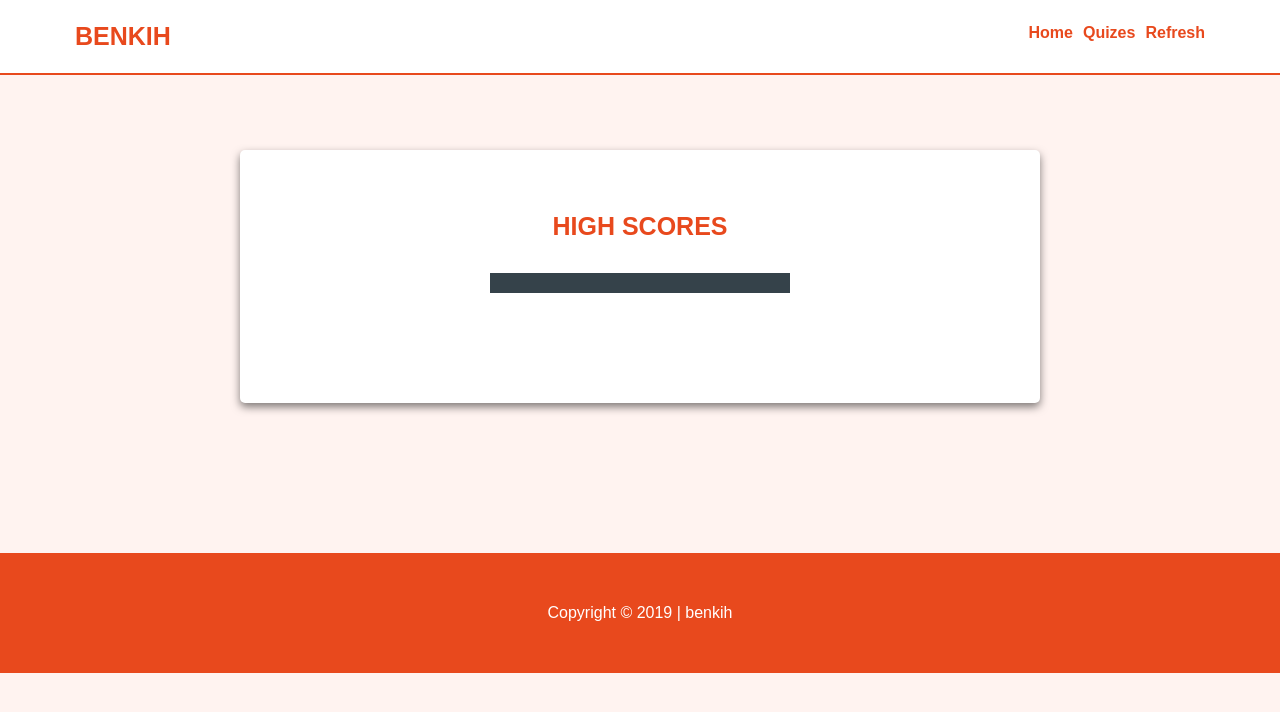
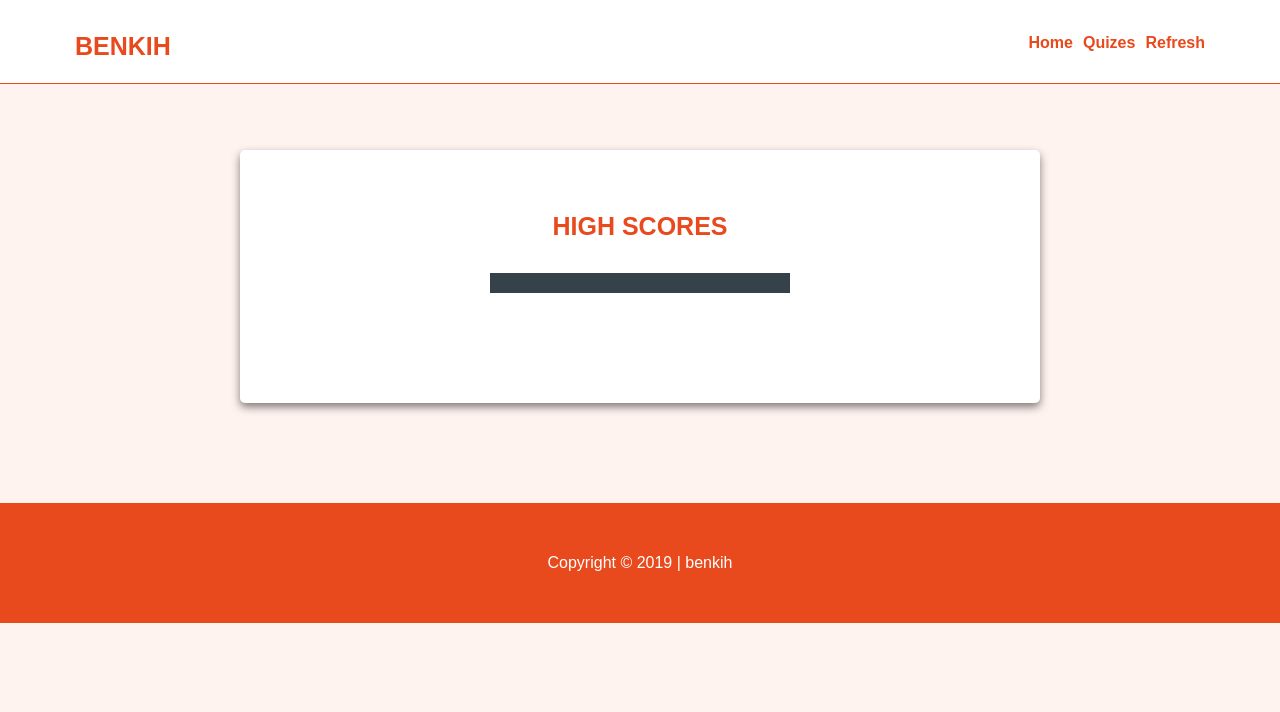
Before and after one commit to peterihimire/benkih-quiz, a website: page dist/highScore.html in a window 1280 px wide. Drawn offline with Linux system fonts and the light colour scheme.

Commit message:
modified alot including how the navbar look and made it mobile friendly too

```diff
--- a/dist/css/jsquiz.css
+++ b/dist/css/jsquiz.css
@@ -4,7 +4,7 @@
 
 /* ---------- Question wrapper ---------- */
 .main-wrapper {
-  padding: 15rem 0;
+  padding: 15rem 0 10rem 0;
 }
 
 .question_wrapper{
@@ -395,28 +395,6 @@ form input{
 
 
 
-/* @media screen and (min-width: 768px){
-  #progressBar{
-    width: 100%;
-    height: 1rem;
-    margin-top: 1rem;
-    border-radius: .5rem;
-    background: #ff00002d;
-    background: var(--mainGrey);
-    box-shadow: 0 0 6px rgba(0, 0, 0, .5);
-    display: none;
-  }
-
-  #progressBarFull{
-    height: 1rem;
-    background: var(--primaryColor);
-    width: 0;
-    border-radius: .5rem;
-    display: none;
-  }
-
-} */
-
 @media screen and (min-width: 76.8rem){
   .question_wrapper #quiz {
     display: grid;
--- a/dist/css/style.css
+++ b/dist/css/style.css
@@ -371,10 +371,11 @@ footer{
 
     .navbar_header{
         width: 100%;
-        /* background: #225470; */
         background: var(--mainWhite);
-        padding: 2rem 0;
-        border-bottom: solid .2rem var(--primaryColor);
+        padding: 3rem 0 0 0;
+        z-index: 2;
+        position: fixed;
+        border-bottom: solid .15rem var(--primaryColor);
     }
 
     .wrapper{
@@ -414,6 +415,8 @@ footer{
         font-size: 2.5rem;
         color: var(--primaryColor);
         text-decoration: none;
+        font-weight: bold;
+        margin: 0  0 2rem 0;
     }
 
     .core-features{
```
Also changed, not shown: dist/highScore.html (+1 -8 lines).
